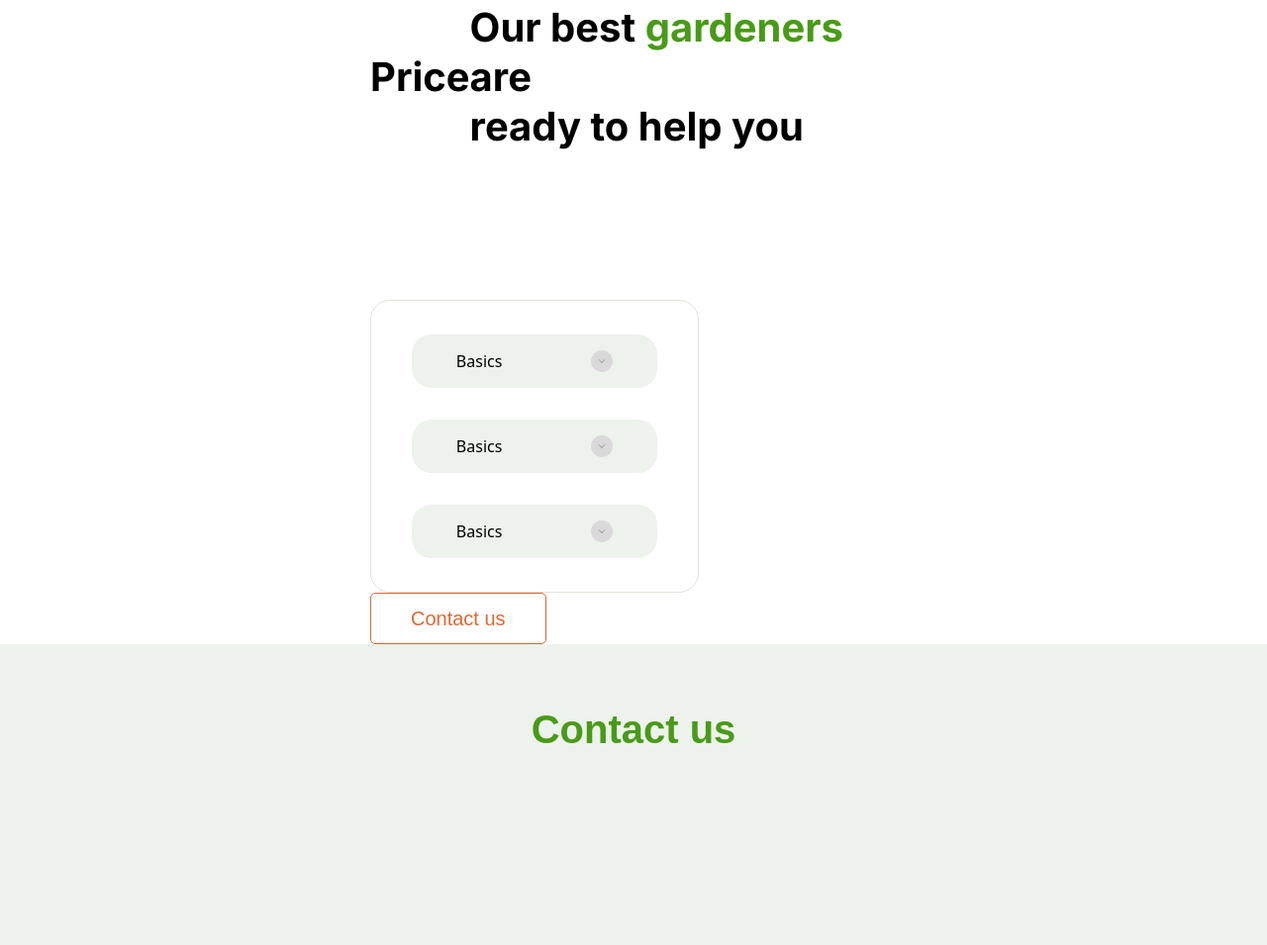
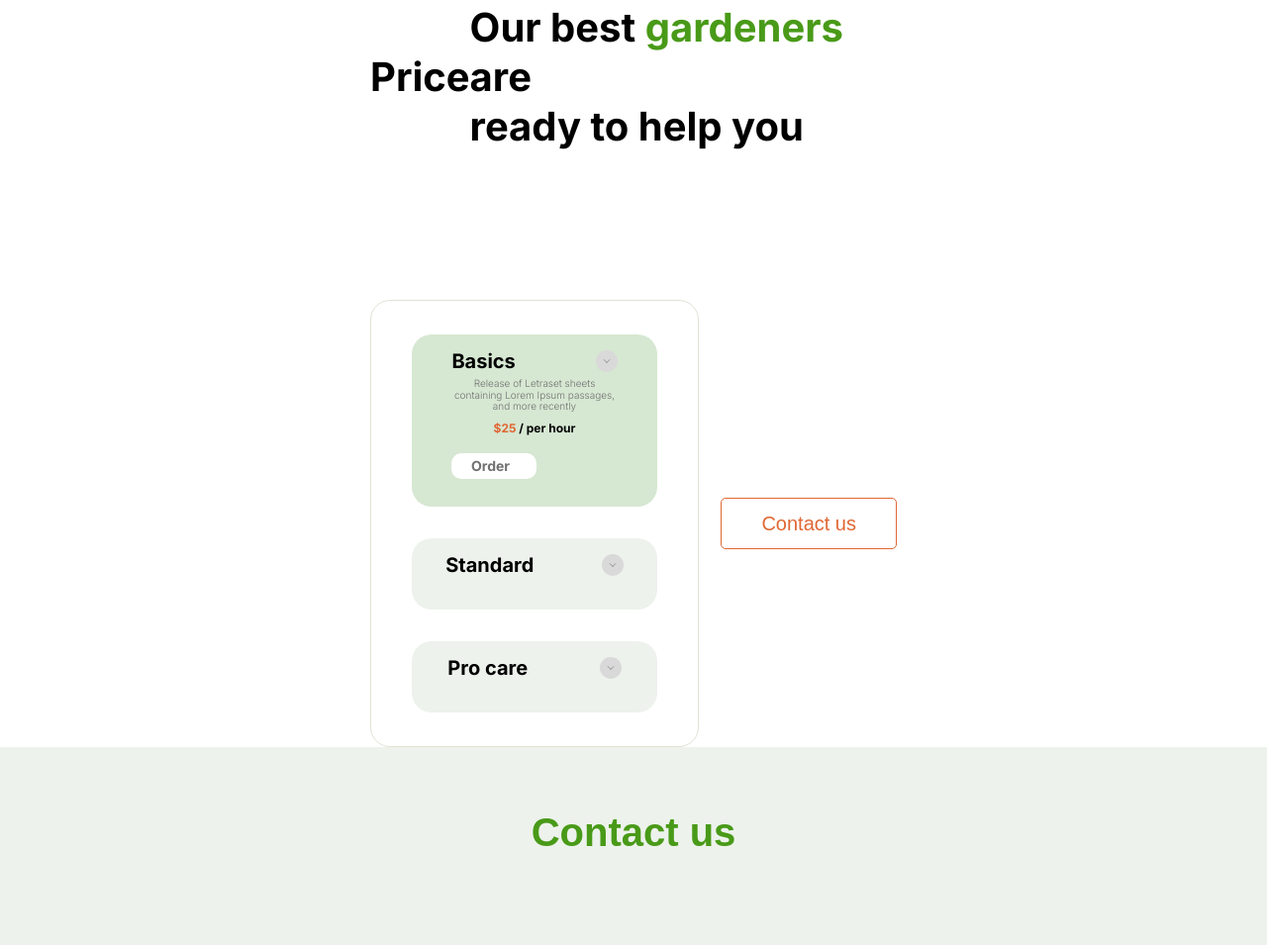
Before and after one commit to AVerba/flowers-market, a website built with Parcel: page src/index.html in a window 1280 px wide. Shown: the part 6057-7012 px from the top of the page at 99% size. Built offline with nearby package versions, Linux system fonts and the light colour scheme; a web font is replaced by a local one.

Commit message:
mod price section

```diff
--- a/src/partials/price.html
+++ b/src/partials/price.html
@@ -4,11 +4,26 @@
       <p class='sub-title'>Price</p>
       <h2 class='title'>Our best <span>gardeners</span> are <br> ready to help you</h2>
     </div>
-
+    <div class='price__content'>
       <ul class='price-accordion accordion'>
+        <li class='accordion__item ac-item _accord-active'>
+          <div class='ac-item__header'>
+            Basics
+            <div class='ac-item__icon'>
+              <svg class='icon' width='22' height='22'>
+                <use xlink:href='./images/icons/accordions.svg#accordion_btn'></use>
+              </svg>
+            </div>
+          </div>
+          <div class='ac-item__description decrip'>
+            <p class='decrip__content'>Release of Letraset sheets containing Lorem Ipsum passages, and more recently</p>
+            <p class='decrip__price'><span>$25</span> / per hour</p>
+            <button type='button' class='decrip__btn'>Order</button>
+          </div>
+        </li>
         <li class='accordion__item ac-item'>
           <div class='ac-item__header'>
-          Basics
+            Standard
             <div class='ac-item__icon'>
               <svg class='icon' width='22' height='22'>
                 <use xlink:href='./images/icons/accordions.svg#accordion_btn'></use>
@@ -20,19 +35,7 @@
         </li>
         <li class='accordion__item ac-item'>
           <div class='ac-item__header'>
-          Basics
-          <div class='ac-item__icon'>
-            <svg class='icon' width='22' height='22'>
-              <use xlink:href='./images/icons/accordions.svg#accordion_btn'></use>
-            </svg>
-          </div>
-
-        </div>
-        <p class='ac-item__description'></p>
-      </li>
-      <li class='accordion__item ac-item'>
-        <div class='ac-item__header'>
-          Basics
+            Pro care
             <div class='ac-item__icon'>
               <svg class='icon' width='22' height='22'>
                 <use xlink:href='./images/icons/accordions.svg#accordion_btn'></use>
@@ -43,8 +46,12 @@
           <p class='ac-item__description'></p>
         </li>
       </ul>
+      <button type='button' class='contact-us__btn'>Contact us</button>
+    </div>
 
 
-    <button type='button' class='contact-us__btn'>Contact us</button>
+
+
+
   </div>
 </section>
--- a/src/sass/layout/_price.scss
+++ b/src/sass/layout/_price.scss
@@ -1,4 +1,14 @@
 .price {
+  .container {
+    @include background-pos(no-repeat, right 100px top 190px, auto);
+    @include for-size(desktop) {
+      background-image: url(../images/price/desktop/leafs-bg.png);
+      @media screen and (min-device-pixel-ratio: 2), screen and (min-resolution: 192dpi), screen and (min-resolution: 2dppx) {
+        background-image: url(../images/price/desktop/leafs-bg@2x.png);
+      }
+    }
+  }
+
   // .price__row
   &__row {
     margin-top: 40px;
@@ -6,13 +16,14 @@
     justify-content: space-between;
     align-items: center;
     padding-bottom: 150px;
-    @include background-pos(no-repeat, right 50px top 140px, auto);
-    @include for-size(desktop) {
-      background-image: url(../images/price/desktop/leafs-bg.png);
-      @media screen and (min-device-pixel-ratio: 2), screen and (min-resolution: 192dpi), screen and (min-resolution: 2dppx) {
-        background-image: url(../images/price/desktop/leafs-bg@2x.png);
-      }
-    }
+
+  }
+
+  &__content {
+
+    display: flex;
+    align-items: center;
+    justify-content: space-between;
   }
 
 
@@ -79,6 +90,12 @@
     display: flex;
     align-items: center;
     justify-content: space-around;
+
+    font-family: 'Inter', sans-serif;
+    font-style: normal;
+    font-weight: 700;
+    font-size: 20px;
+    line-height: calc(20 / 20);
   }
 
   // .ac-item__icon
@@ -90,8 +107,63 @@
 
   // .ac-item__description
   &__description {
+
+    display: flex;
+    flex-direction: column;
+    justify-content: flex-start;
+    padding: 6px 40px 12px 40px;
+
+    .decrip {
+
+      // .decrip__content
+      &__content {
+        font-family: 'Inter', sans-serif;
+        font-style: normal;
+        font-weight: 300;
+        font-size: 10px;
+        line-height: calc (10/10);
+        color: collection-color("main-text-color");
+      }
+
+      // .decrip__price
+      &__price {
+
+
+        margin-top: 6px;
+        font-family: 'Inter', sans-serif;
+        font-style: normal;
+        font-weight: 700;
+        font-size: 12px;
+        line-height: calc(20 / 12);
+
+        span {
+          color: collection-color("action-color");
+        }
+      }
+
+      // .decrip__btn
+      &__btn {
+        max-width: 86px;
+        border: none;
+        display: flex;
+        padding: 3px 20px;
+        margin-top: 15px;
+        font-family: 'Inter', sans-serif;
+        font-style: normal;
+        font-weight: 700;
+        font-size: 14px;
+        line-height: calc(20 / 14);
+        color: collection-color("main-text-color");
+        background: #FFFFFF;
+        border-radius: 10px;
+      }
+    }
   }
 }
 
 .icon {
 }
+
+._accord-active {
+  background-color: #D6E7D2;
+}
```
Lines whose indentation alone changed are shown as unchanged.
